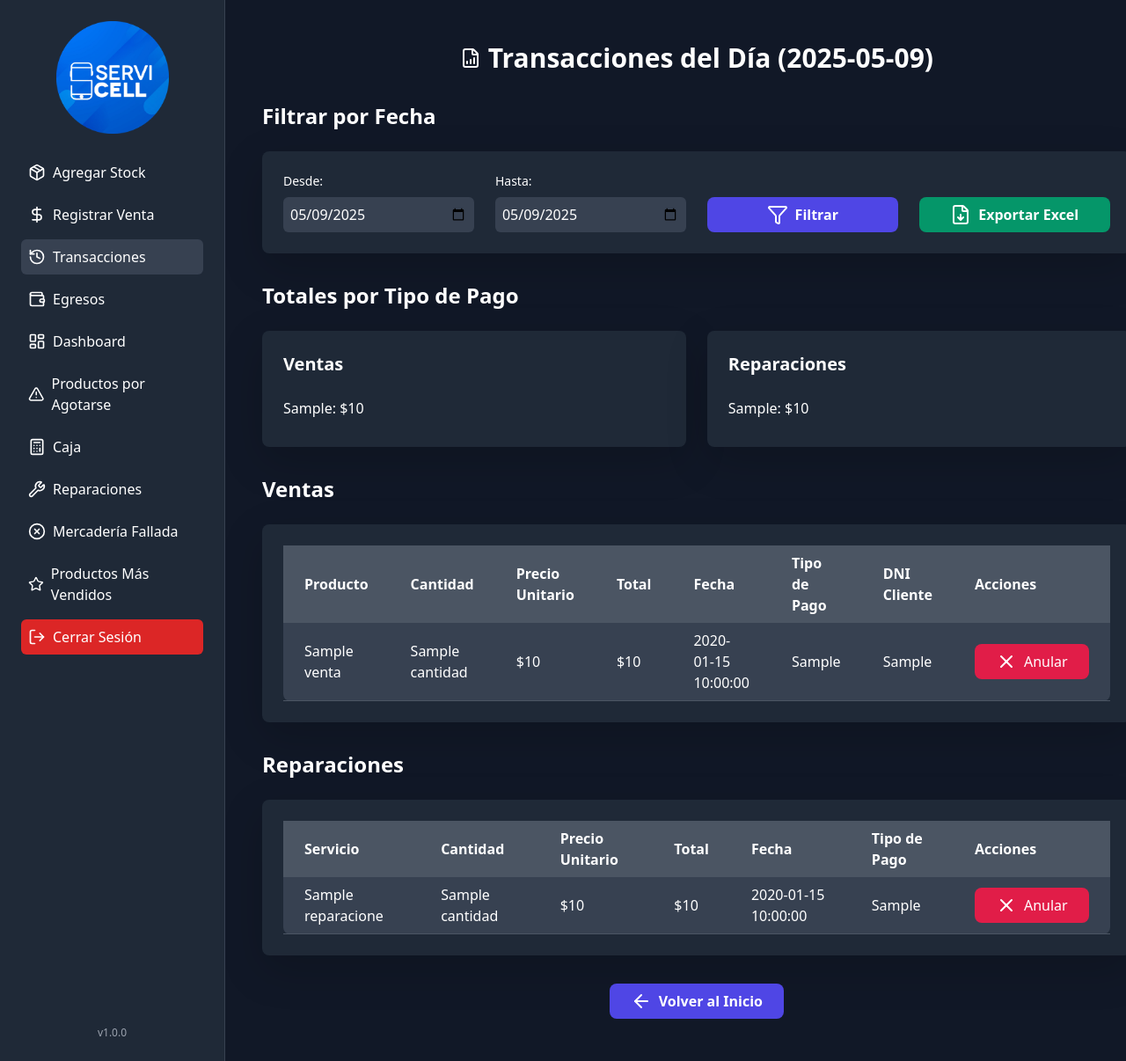
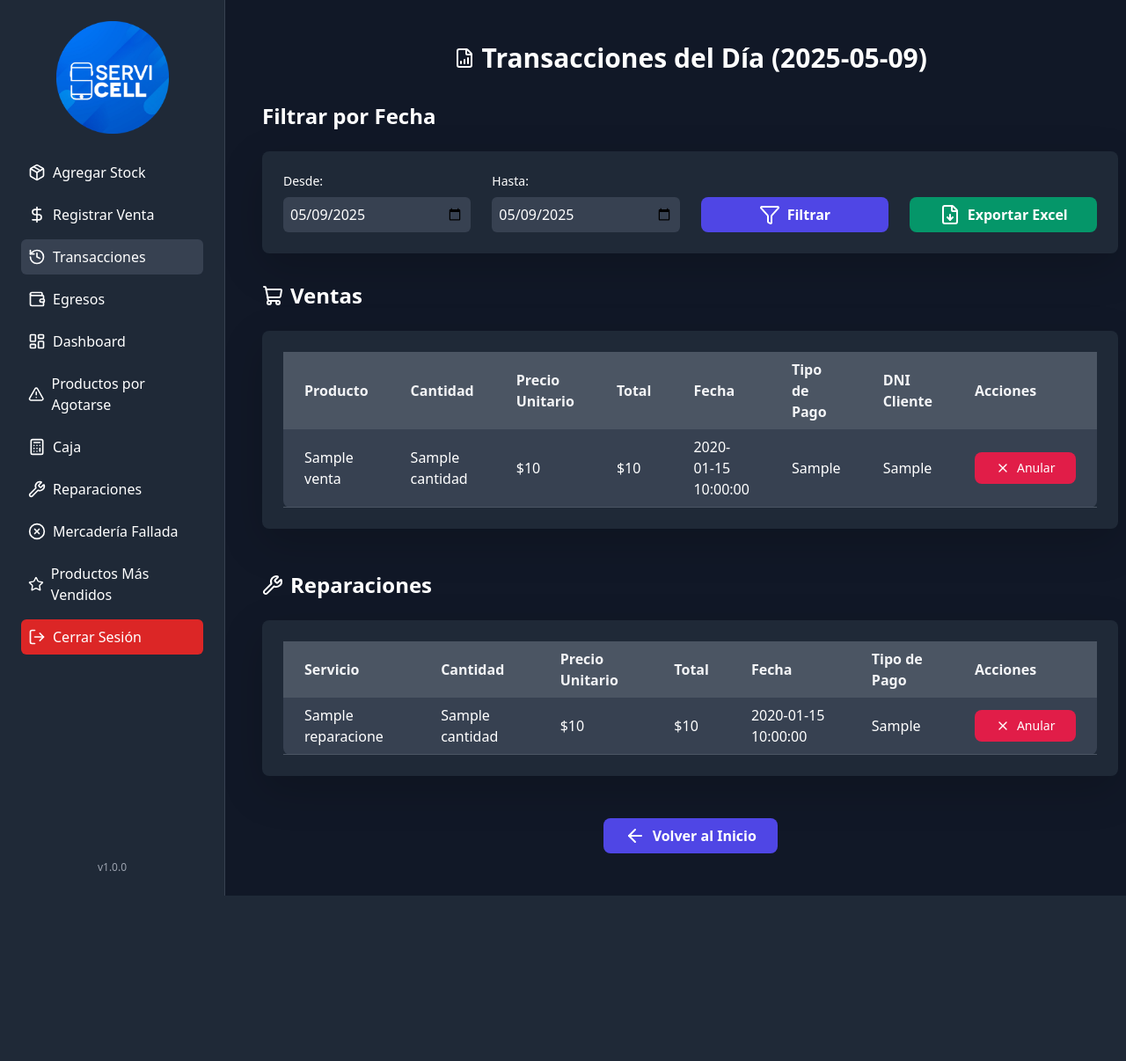
Before and after one commit to NahunMenem/Servicell, a Flask app: page /ultimas_ventas in a window 1280 px wide; the page is wider, and only the part inside the window is pictured. Shown: that part at 88% size. After the commit the page ends 1018 px from the top of that part, so only its background shows below. Run offline with Flask 3, Linux system fonts and the light colour scheme; the visitor is signed in with stand-in values (Sample User, id 1); a database or web service that is not in the repository returns one stand-in record (values such as "Sample title"); some libraries are stand-ins or nearby versions.

Commit message:
Update ultimas_ventas.html

```diff
--- a/templates/ultimas_ventas.html
+++ b/templates/ultimas_ventas.html
@@ -38,43 +38,18 @@
     </div>
     {% endif %}
 
-    <div class="mb-8">
-        <h2 class="text-2xl font-semibold mb-4">Totales por Tipo de Pago</h2>
-        <div class="grid grid-cols-1 md:grid-cols-2 gap-6">
-            <div class="bg-gray-800 p-6 rounded-lg shadow-lg">
-                <h3 class="text-xl font-semibold mb-4">Ventas</h3>
-                <ul>
-                    {% for tipo_pago, total in total_ventas_por_pago.items() %}
-                    <li class="mb-2">
-                        <span class="font-medium">{{ tipo_pago }}:</span> ${{ total }}
-                    </li>
-                    {% else %}
-                    <li>No hay ventas registradas en este rango de fechas.</li>
-                    {% endfor %}
-                </ul>
-            </div>
-            <div class="bg-gray-800 p-6 rounded-lg shadow-lg">
-                <h3 class="text-xl font-semibold mb-4">Reparaciones</h3>
-                <ul>
-                    {% for tipo_pago, total in total_reparaciones_por_pago.items() %}
-                    <li class="mb-2">
-                        <span class="font-medium">{{ tipo_pago }}:</span> ${{ total }}
-                    </li>
-                    {% else %}
-                    <li>No hay reparaciones registradas en este rango de fechas.</li>
-                    {% endfor %}
-                </ul>
-            </div>
-        </div>
-    </div>
 
-    <div class="mb-8">
-        <h2 class="text-2xl font-semibold mb-4">Ventas</h2>
-        <div class="bg-gray-800 p-6 rounded-lg shadow-lg">
-            <div class="overflow-x-auto">
+    <!-- VENTAS -->
+<div class="mb-12">
+    <h2 class="text-2xl font-bold text-white mb-4 flex items-center gap-2">
+        <i data-lucide="shopping-cart"></i> Ventas
+    </h2>
+
+    <!-- Vista Desktop -->
+    <div class="hidden md:block bg-gray-800 p-6 rounded-lg shadow-lg overflow-x-auto">
         <table class="min-w-full bg-gray-700 rounded-lg">
             <thead>
-                        <tr class="bg-gray-600">
+                <tr class="bg-gray-600 text-gray-100">
                     <th class="px-4 py-2 text-left">Producto</th>
                     <th class="px-4 py-2 text-left">Cantidad</th>
                     <th class="px-4 py-2 text-left">Precio Unitario</th>
@@ -97,30 +72,57 @@
                     <td class="px-4 py-2">{{ venta.dni_cliente or '' }}</td>
                     <td class="px-4 py-2">
                         {% if session.get('role') == 'admin' %}
-                                <button onclick="anularVenta({{ venta.venta_id }})" class="inline-flex items-center gap-2 px-4 py-2 bg-rose-600 hover:bg-rose-500 text-white rounded-lg transition duration-300">
-                                    <i data-lucide="x"></i> Anular
+                        <button onclick="anularVenta({{ venta.venta_id }})" class="inline-flex items-center gap-2 px-4 py-2 bg-rose-600 hover:bg-rose-500 text-white rounded-lg text-sm">
+                            <i data-lucide="x" class="w-4 h-4"></i> Anular
                         </button>
                         {% endif %}
                     </td>
                 </tr>
                 {% else %}
                 <tr>
-                            <td colspan="9" class="px-4 py-2 text-center">No hay ventas registradas en este rango de fechas.</td>
+                    <td colspan="8" class="px-4 py-2 text-center text-gray-400">No hay ventas registradas en este rango de fechas.</td>
                 </tr>
                 {% endfor %}
             </tbody>
         </table>
     </div>
+
+    <!-- Vista Mobile -->
+    <div class="block md:hidden space-y-4">
+        {% for venta in ventas %}
+        <div class="bg-gray-700 rounded-lg p-4 text-white shadow-md">
+            <p><strong>Producto:</strong> {{ venta.nombre_producto }}</p>
+            <p><strong>Cantidad:</strong> {{ venta.cantidad }}</p>
+            <p><strong>Precio Unitario:</strong> ${{ venta.precio_unitario }}</p>
+            <p><strong>Total:</strong> ${{ venta.total }}</p>
+            <p><strong>Fecha:</strong> {{ venta.fecha }}</p>
+            <p><strong>Tipo de Pago:</strong> {{ venta.tipo_pago }}</p>
+            <p><strong>DNI Cliente:</strong> {{ venta.dni_cliente or '' }}</p>
+            {% if session.get('role') == 'admin' %}
+            <div class="mt-3">
+                <button onclick="anularVenta({{ venta.venta_id }})" class="inline-flex items-center gap-2 px-4 py-2 bg-rose-600 hover:bg-rose-500 text-white rounded-lg text-sm">
+                    <i data-lucide="x" class="w-4 h-4"></i> Anular
+                </button>
+            </div>
+            {% endif %}
+        </div>
+        {% else %}
+        <p class="text-gray-400 text-center">No hay ventas registradas en este rango de fechas.</p>
+        {% endfor %}
     </div>
 </div>
 
-    <div>
-        <h2 class="text-2xl font-semibold mb-4">Reparaciones</h2>
-        <div class="bg-gray-800 p-6 rounded-lg shadow-lg">
-            <div class="overflow-x-auto">
+<!-- REPARACIONES -->
+<div class="mb-12">
+    <h2 class="text-2xl font-bold text-white mb-4 flex items-center gap-2">
+        <i data-lucide="wrench"></i> Reparaciones
+    </h2>
+
+    <!-- Vista Desktop -->
+    <div class="hidden md:block bg-gray-800 p-6 rounded-lg shadow-lg overflow-x-auto">
         <table class="min-w-full bg-gray-700 rounded-lg">
             <thead>
-                        <tr class="bg-gray-600">
+                <tr class="bg-gray-600 text-gray-100">
                     <th class="px-4 py-2 text-left">Servicio</th>
                     <th class="px-4 py-2 text-left">Cantidad</th>
                     <th class="px-4 py-2 text-left">Precio Unitario</th>
@@ -141,22 +143,45 @@
                     <td class="px-4 py-2">{{ reparacion.tipo_pago }}</td>
                     <td class="px-4 py-2">
                         {% if session.get('role') == 'admin' %}
-                                <button onclick="anularReparacion({{ reparacion.reparacion_id }})" class="inline-flex items-center gap-2 px-4 py-2 bg-rose-600 hover:bg-rose-500 text-white rounded-lg transition duration-300">
-                                    <i data-lucide="x"></i> Anular
+                        <button onclick="anularReparacion({{ reparacion.reparacion_id }})" class="inline-flex items-center gap-2 px-4 py-2 bg-rose-600 hover:bg-rose-500 text-white rounded-lg text-sm">
+                            <i data-lucide="x" class="w-4 h-4"></i> Anular
                         </button>
                         {% endif %}
                     </td>
                 </tr>
                 {% else %}
                 <tr>
-                            <td colspan="7" class="px-4 py-2 text-center">No hay reparaciones registradas en este rango de fechas.</td>
+                    <td colspan="7" class="px-4 py-2 text-center text-gray-400">No hay reparaciones registradas en este rango de fechas.</td>
                 </tr>
                 {% endfor %}
             </tbody>
         </table>
     </div>
+
+    <!-- Vista Mobile -->
+    <div class="block md:hidden space-y-4">
+        {% for reparacion in reparaciones %}
+        <div class="bg-gray-700 rounded-lg p-4 text-white shadow-md">
+            <p><strong>Servicio:</strong> {{ reparacion.nombre_servicio }}</p>
+            <p><strong>Cantidad:</strong> {{ reparacion.cantidad }}</p>
+            <p><strong>Precio Unitario:</strong> ${{ reparacion.precio_unitario }}</p>
+            <p><strong>Total:</strong> ${{ reparacion.total }}</p>
+            <p><strong>Fecha:</strong> {{ reparacion.fecha }}</p>
+            <p><strong>Tipo de Pago:</strong> {{ reparacion.tipo_pago }}</p>
+            {% if session.get('role') == 'admin' %}
+            <div class="mt-3">
+                <button onclick="anularReparacion({{ reparacion.reparacion_id }})" class="inline-flex items-center gap-2 px-4 py-2 bg-rose-600 hover:bg-rose-500 text-white rounded-lg text-sm">
+                    <i data-lucide="x" class="w-4 h-4"></i> Anular
+                </button>
+            </div>
+            {% endif %}
+        </div>
+        {% else %}
+        <p class="text-gray-400 text-center">No hay reparaciones registradas en este rango de fechas.</p>
+        {% endfor %}
     </div>
 </div>
+
 
     <div class="mt-8 text-center">
         <a href="{{ url_for('index') }}" class="inline-flex items-center gap-2 px-6 py-2 bg-indigo-600 hover:bg-indigo-500 text-white font-semibold rounded-lg transition duration-300">
```
Lines whose indentation alone changed are shown as unchanged.
